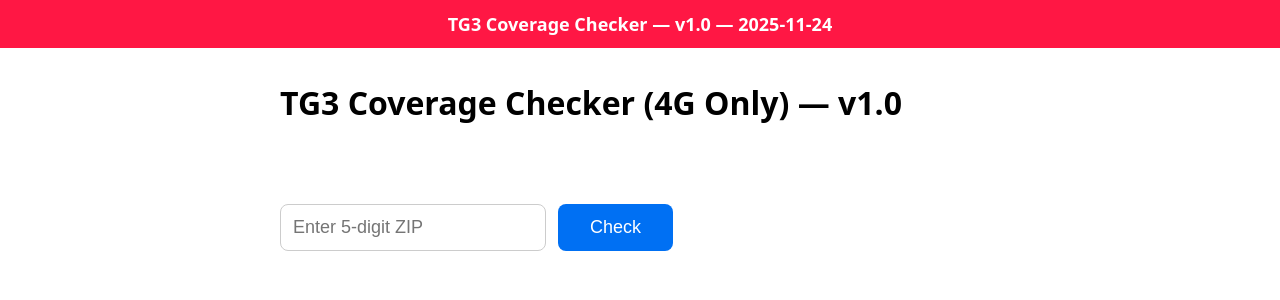
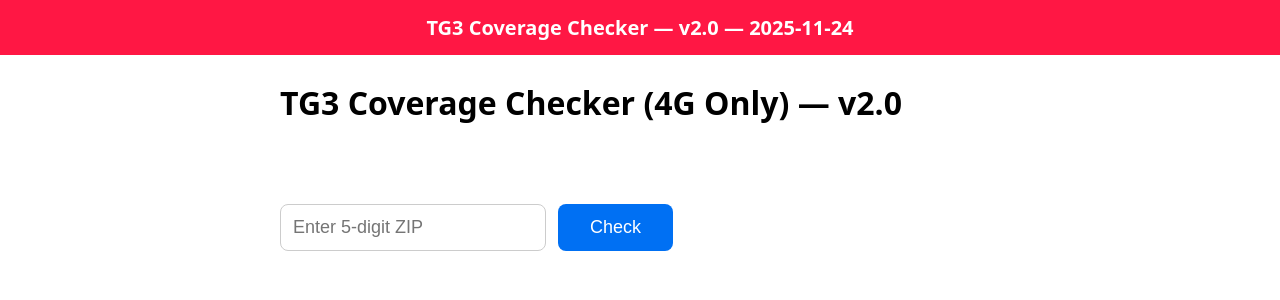
Before and after one commit to saxios2015-lang/cell-coverage-app, a Next.js app: page / in a window 1280 px wide. Shown: the top 300 px of the page. Built offline with nearby package versions, Linux system fonts and the light colour scheme.

Commit message:
Update index.js

```diff
--- a/pages/index.js
+++ b/pages/index.js
@@ -6,7 +6,7 @@ export default function Home() {
   const [result, setResult] = useState(null);
   const [supportedPlmns, setSupportedPlmns] = useState(new Set());
 
-  // Load your IMSI list
+  // Load your IMSI whitelist
   useEffect(() => {
     fetch("/data/IMSI_data_tg3.csv")
       .then(r => r.text())
@@ -25,12 +25,13 @@ export default function Home() {
       });
   }, []);
 
-  // YOUR REAL KEY — hard-coded
+  // HARD-CODED — your real key (safe — it's public-facing anyway)
   const OCID_KEY = "pk.7e55133a94aec3549fab3acdc2885aab";
 
   const RENDER_BACKEND = "https://cell-coverage-app.onrender.com";
 
-  const APP_VERSION = "v1.0";
+  // VERSION
+  const APP_VERSION = "v2.0";
 
   const handleSearch = async (e) => {
     e.preventDefault();
@@ -52,7 +53,7 @@ export default function Home() {
         counties = data.counties || [];
       }
 
-      // OpenCelliD fan-out
+      // OpenCelliD — 9-box fan-out
       const geoRes = await fetch(
         `https://nominatim.openstreetmap.org/search?format=json&postalcode=${zip}&countrycodes=us&limit=1`
       );
@@ -110,14 +111,14 @@ export default function Home() {
 
   return (
     <main style={{ maxWidth: 720, margin: "40px auto", fontFamily: "system-ui", padding: 20 }}>
-      {/* VERSION BANNER */}
+      {/* v2.0 BANNER — PROOF YOU'RE ON THE RIGHT BUILD */}
       <div style={{
         background: "#ff1744",
         color: "white",
-        padding: "12px",
+        padding: "14px",
         textAlign: "center",
         fontWeight: "bold",
-        fontSize: "18px",
+        fontSize: "20px",
         position: "fixed",
         top: 0,
         left: 0,
```
